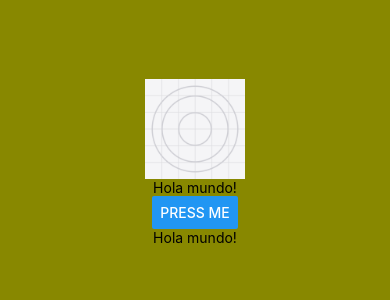
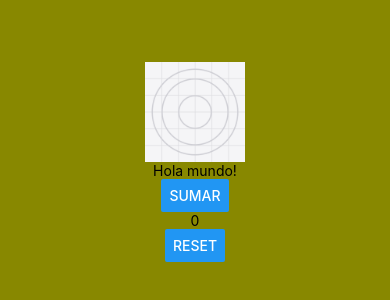
Before and after one commit to SaraiMontesA/PrimerasPruebasReactNative, a React Native app in the folder 00-hola-mundo/: screen / in a window 390 px wide. Shown: the part 260-560 px from the top of the page. Built offline with nearby package versions, Linux system fonts and the light colour scheme.

Commit message:
Primeras pruebas con variables

```diff
--- a/00-hola-mundo/App.js
+++ b/00-hola-mundo/App.js
@@ -12,6 +12,7 @@ import {
 } from 'react-native';
 
 const icon = require('./assets/icon.png');
+let contador = 0;
 
 // ########################################################################
 // ##### APLICACION #######################################################
@@ -31,10 +32,19 @@ export default function App() {
 			<Button
 				onPress={() => {
 					console.log('Me estás tocando el botón!');
+					contador++;
+					console.log({contador});
 				}}
-				title="Press Me"
+				title={"Sumar"}
 			/>
-			<Text>Hola mundo!</Text>
+			<Text>{contador}</Text>
+			<Button
+				onPress={() => {
+					console.log('Me estás tocando el botón de reset!');
+					contador++;
+				}}
+				title={"Reset"}
+			/>
 			<StatusBar style="auto" />
 		</View>
 	);
```
